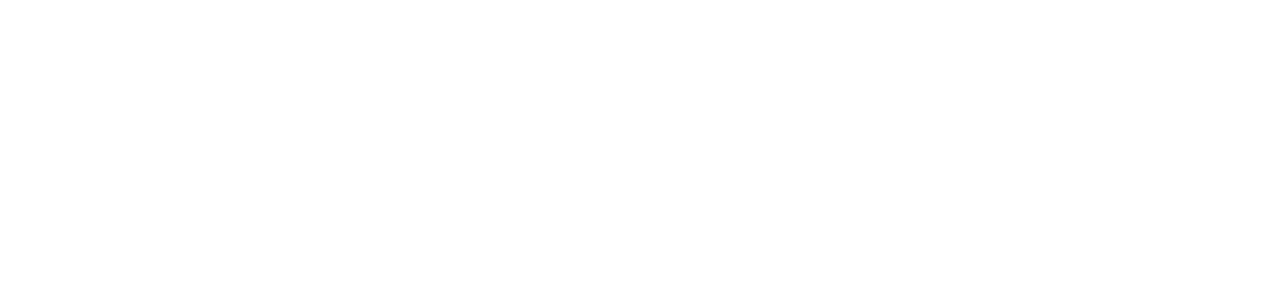
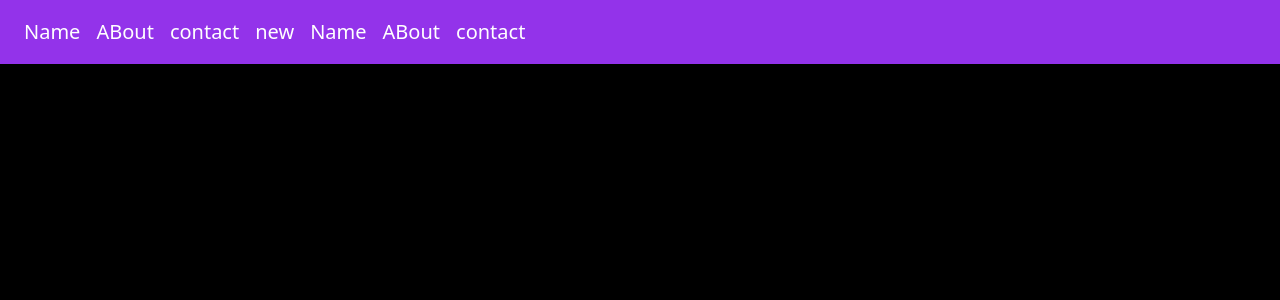
Before and after one commit to abhishekrathour07/Echozy-chats, a React (Vite) app in the folder frontend/: page /profile in a window 1280 px wide. Shown: the top 300 px of the page. Built offline with nearby package versions, Linux system fonts and the light colour scheme.

Commit message:
profile files

```diff
--- a/frontend/src/pages/ProfileUpdate/Profile.tsx
+++ b/frontend/src/pages/ProfileUpdate/Profile.tsx
@@ -2,8 +2,20 @@
 
 const Profile:React.FC = () => {
     return (
-        <div>
+        <div className='bg-black h-[100vh]'>
+          <ul className='text-white bg-purple-600 h-16 flex items-center '>
+            <div className='hidden sm:flex gap-4  justify-between px-6 text-xl'>
+            <li>Name </li>
+            <li>ABout</li>
+            <li>contact</li>
+            <li>new</li>
+            <li>Name </li>
+            <li>ABout</li>
+            <li>contact</li>
 
+            </div>
+            <p className='flex sm:hidden justify-end px-2'>three dot</p>
+          </ul>
         </div>
     )
 }
```
